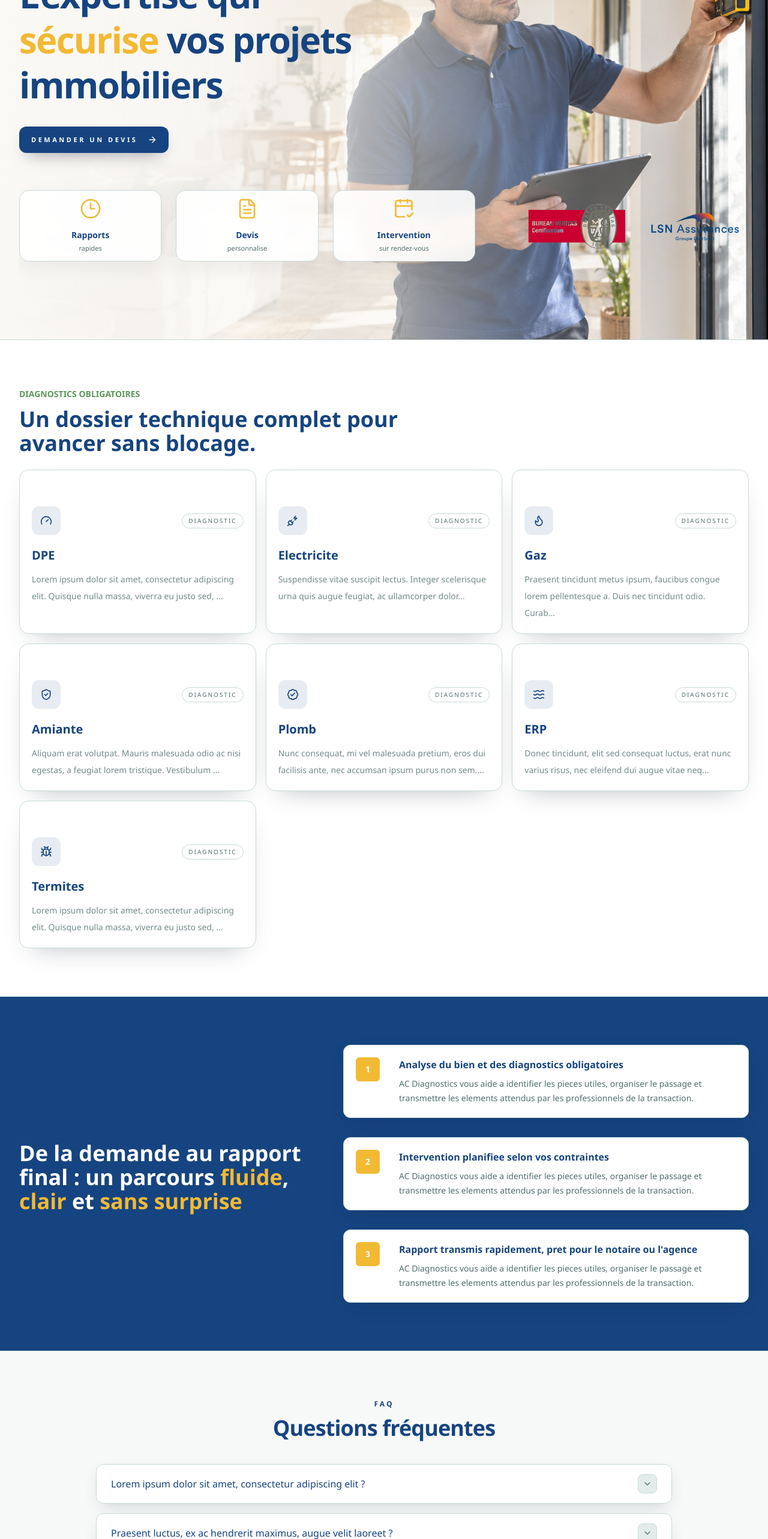
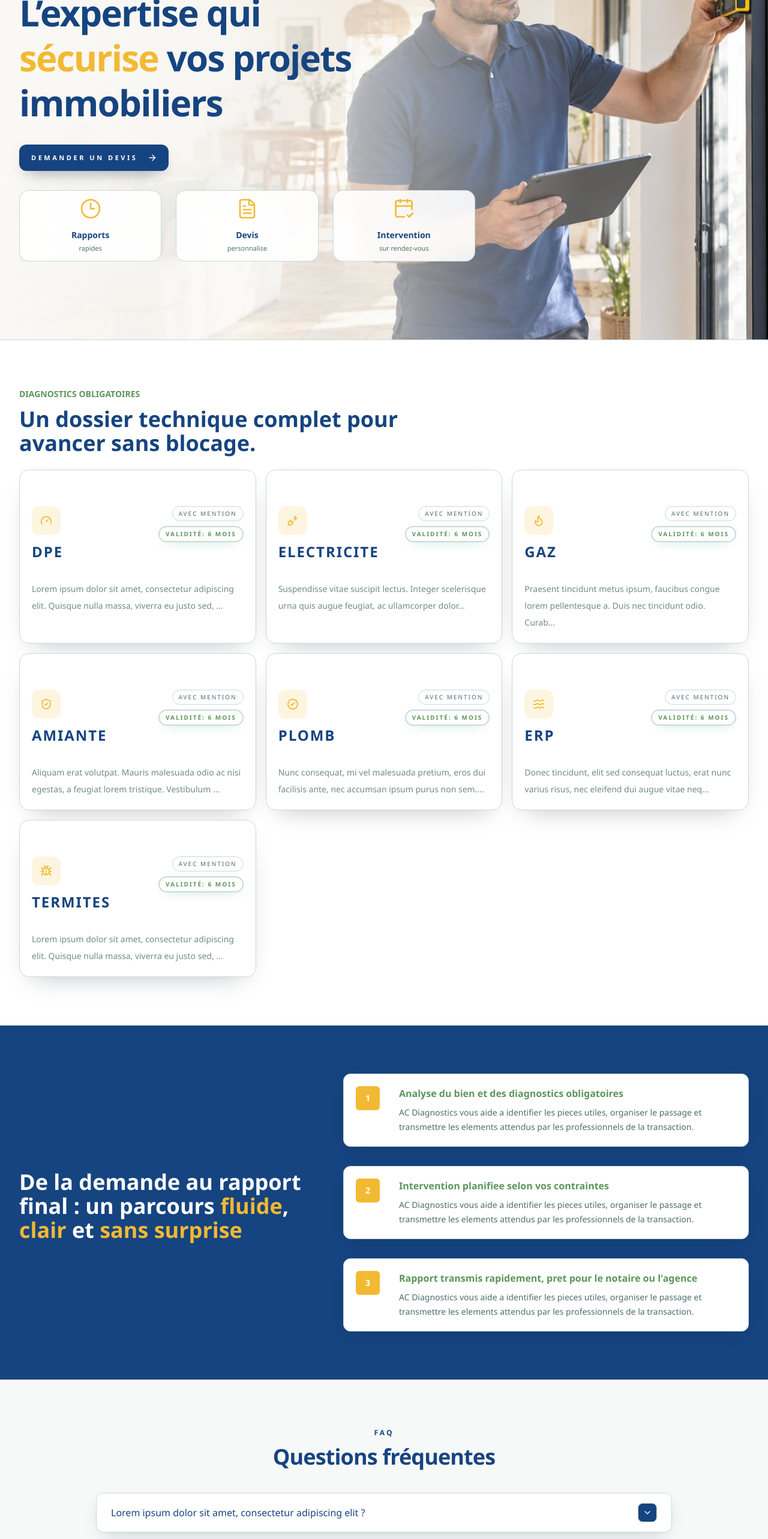
Before and after one commit to casuis/site-vitrine-AC-diag, a Next.js app: page / in a window 1280 px wide. Shown: the part 234-2800 px from the top of the page at 60% size. Built offline with nearby package versions, Linux system fonts and the light colour scheme.

Commit message:
feature: cards sections select + faq

```diff
--- a/src/app/globals.css
+++ b/src/app/globals.css
@@ -4,10 +4,10 @@
 @theme {
   --font-sans: "var(--font-poppins)", "Segoe UI", sans-serif;
   --color-blue-700: #164480;
-  --color-green-700: #5b965a;
+  --color-green-700: var(--ac-brand-700);
   --color-yellow-700: #f2b933;
   --color-jaune-700: #f2b933;
-  --color-vert-700: #5b965a;
+  --color-vert-700: var(--ac-brand-700);
   --color-background: hsl(0 0% 100%);
   --color-foreground: #164480;
   --color-card: hsl(0 0% 100%);
@@ -87,6 +87,27 @@ select {
   }
 }
 
+@keyframes phone-vibrate {
+  0% {
+    transform: rotate(0deg);
+  }
+  20% {
+    transform: rotate(-9deg);
+  }
+  40% {
+    transform: rotate(9deg);
+  }
+  60% {
+    transform: rotate(-7deg);
+  }
+  80% {
+    transform: rotate(7deg);
+  }
+  100% {
+    transform: rotate(0deg);
+  }
+}
+
 @layer utilities {
   .hero-arrow-slide {
     animation: hero-arrow-slide 0.8s ease-in-out infinite alternate;
@@ -95,6 +116,12 @@ select {
 
   .service-arrow {
     animation: service-arrow 1.3s ease-in-out infinite;
+    transform-origin: center;
+    will-change: transform;
+  }
+
+  .phone-vibrate {
+    animation: phone-vibrate 0.9s ease-in-out 3;
     transform-origin: center;
     will-change: transform;
   }
--- a/src/app/page.tsx
+++ b/src/app/page.tsx
@@ -12,30 +12,32 @@ const faqs = [
   {
     question: "Lorem ipsum dolor sit amet, consectetur adipiscing elit ?",
     answer:
-      "Lorem ipsum dolor sit amet, consectetur adipiscing elit. Sed do eiusmod tempor incididunt ut labore et dolore magna aliqua. Ut enim ad minim veniam, quis nostrud exercitation ullamco laboris nisi ut aliquip ex ea commodo consequat.",
+      "Lorem ipsum dolor sit amet, consectetur adipiscing elit. Sed do eiusmod tempor incididunt ut labore et dolore magna aliqua. Ut enim ad minim veniam, quis nostrud exercitation ullamco laboris nisi ut aliquip ex ea commodo consequat. Lorem ipsum dolor sit amet, consectetur adipiscing elit. Praesent luctus, ex ac hendrerit maximus, augue velit laoreet nibh, sed interdum eros lacus a risus.",
   },
   {
     question: "Praesent luctus, ex ac hendrerit maximus, augue velit laoreet ?",
     answer:
-      "Praesent luctus, ex ac hendrerit maximus, augue velit laoreet nibh, sed interdum eros lacus a risus. Integer mollis accumsan massa, sit amet imperdiet risus viverra non. Vestibulum ante ipsum primis in faucibus orci luctus et ultrices posuere cubilia curae.",
+      "Praesent luctus, ex ac hendrerit maximus, augue velit laoreet nibh, sed interdum eros lacus a risus. Integer mollis accumsan massa, sit amet imperdiet risus viverra non. Vestibulum ante ipsum primis in faucibus orci luctus et ultrices posuere cubilia curae. Lorem ipsum dolor sit amet, consectetur adipiscing elit. Suspendisse potenti. Vivamus id lectus feugiat rhoncus, in luctus lorem vehicula eu.",
   },
   {
     question: "Curabitur aliquam erat ac arcu efficitur, eu pretium magna suscipit ?",
     answer:
-      "Curabitur aliquam erat ac arcu efficitur, eu pretium magna suscipit. Pellentesque habitant morbi tristique senectus et netus et malesuada fames ac turpis egestas. Suspendisse potenti. Vivamus id lectus id lectus feugiat rhoncus.",
+      "Curabitur aliquam erat ac arcu efficitur, eu pretium magna suscipit. Pellentesque habitant morbi tristique senectus et netus et malesuada fames ac turpis egestas. Suspendisse potenti. Vivamus id lectus id lectus feugiat rhoncus. Lorem ipsum dolor sit amet, consectetur adipiscing elit. Nullam sed turpis vitae quam luctus fermentum ut a nibh.",
   },
   {
     question: "Donec porta, arcu ut feugiat tempus, nibh ligula feugiat sapien ?",
     answer:
-      "Donec porta, arcu ut feugiat tempus, nibh ligula feugiat sapien, at posuere metus ligula in nisi. Nulla facilisi. Nunc luctus, lorem non sagittis varius, felis neque consectetur ipsum, vitae feugiat velit tortor et massa.",
+      "Donec porta, arcu ut feugiat tempus, nibh ligula feugiat sapien, at posuere metus ligula in nisi. Nulla facilisi. Nunc luctus, lorem non sagittis varius, felis neque consectetur ipsum, vitae feugiat velit tortor et massa. Lorem ipsum dolor sit amet, consectetur adipiscing elit. Sed interdum eros lacus a risus, ut sodales mauris dictum nec.",
   },
 ]
 
 export default function HomePage() {
-  const [openIndex, setOpenIndex] = useState<number | null>(null)
+  const [openIndexes, setOpenIndexes] = useState<number[]>([])
 
   const toggleFAQ = (index: number) => {
-    setOpenIndex((current) => (current === index ? null : index))
+    setOpenIndexes((current) =>
+      current.includes(index) ? current.filter((item) => item !== index) : [...current, index],
+    )
   }
 
   return (
@@ -57,7 +59,7 @@ export default function HomePage() {
 
           <div className="space-y-4">
             {faqs.map((faq, index) => {
-              const isOpen = openIndex === index
+              const isOpen = openIndexes.includes(index)
 
               return (
                 <div
@@ -68,12 +70,16 @@ export default function HomePage() {
                     type="button"
                     onClick={() => toggleFAQ(index)}
                     aria-expanded={isOpen}
-                    className="flex w-full cursor-pointer items-center justify-between gap-4 rounded-xl px-5 py-4 text-left text-base font-medium text-foreground transition-colors hover:bg-accent/50 sm:px-6"
+                    className={`flex w-full cursor-pointer items-center justify-between gap-4 rounded-xl px-5 py-4 text-left text-base font-medium transition-colors duration-200 sm:px-6 ${
+                      isOpen ? "bg-[#164480] text-white" : "bg-white text-[#164480] hover:bg-[#164480] hover:text-white"
+                    }`}
                   >
                     <span>{faq.question}</span>
                     <span
-                      className={`flex h-8 w-8 shrink-0 items-center justify-center rounded-lg border border-border bg-muted text-muted-foreground transition-transform duration-300 ${
-                        isOpen ? "rotate-180" : "rotate-0"
+                      className={`flex h-8 w-8 shrink-0 items-center justify-center rounded-lg border transition-all duration-200 ${
+                        isOpen
+                          ? "rotate-180 border-[#164480]/20 bg-white text-[#164480]"
+                          : "border-[#164480] bg-[#164480] text-white"
                       }`}
                     >
                       <ChevronDown className="h-4 w-4" />
@@ -88,7 +94,7 @@ export default function HomePage() {
                     }`}
                   >
                     <div className="overflow-hidden">
-                      <div className="px-5 pb-5 pt-1 text-sm leading-7 text-muted-foreground sm:px-6">
+                      <div className="bg-yellow-50 px-5 pb-5 pt-1 text-base leading-8 text-[#164480] sm:px-6 sm:text-lg">
                         {faq.answer}
                       </div>
                     </div>
--- a/src/components/sections/hero-section.tsx
+++ b/src/components/sections/hero-section.tsx
@@ -34,13 +34,6 @@ export function HeroSection() {
                   <ArrowRight className="hero-arrow-slide h-4 w-4 shrink-0 text-white transition-colors duration-300 ease-out group-hover:text-[#164480]" />
                 </Link>
               </Button>
-              <Button
-                asChild
-                size="lg"
-                className="border border-white bg-white uppercase tracking-[0.2em] text-black shadow-[0_8px_20px_rgba(15,23,42,0.15)] transition-colors hover:border-[#f2b933] hover:bg-[#f2b933] hover:text-[#164480]"
-              >
-                {/* TODO verifier si garder */}
-              </Button>
             </div>
           </div>
         </div>
@@ -61,23 +54,6 @@ export function HeroSection() {
                 </div>
               ))}
             </div>
-
-            <div className="hidden items-center justify-center gap-4 lg:flex">
-              <Image
-                src="/bv-logo.png"
-                alt="Logo BV"
-                width={180}
-                height={180}
-                className="h-[180px] w-[180px] object-contain drop-shadow-[0_16px_28px_rgba(15,23,42,0.12)]"
-              />
-              <Image
-                src="/LSN-Assurances.png"
-                alt="Logo LSN assurances"
-                width={180}
-                height={180}
-                className="h-[180px] w-[180px] object-contain drop-shadow-[0_16px_28px_rgba(15,23,42,0.12)]"
-              />
-            </div>
           </div>
         </div>
       </div>
--- a/src/components/sections/process-section.tsx
+++ b/src/components/sections/process-section.tsx
@@ -54,7 +54,7 @@ export function ProcessSection() {
                 {index + 1}
               </div>
               <div>
-                <h3 className="font-semibold ac-brand-text content-center">{step}</h3>
+                <h3 className="font-semibold text-green-700 content-center">{step}</h3>
                 <p className="mt-2 text-sm leading-6 text-muted-foreground">
                   AC Diagnostics vous aide a identifier les pieces utiles, organiser le passage et transmettre les elements attendus par les professionnels de la transaction.
                 </p>
--- a/src/components/sections/services-section.tsx
+++ b/src/components/sections/services-section.tsx
@@ -2,6 +2,7 @@
 import { ArrowLeft } from "lucide-react"
 import { useState } from "react"
 
+import { Text } from "@/components/ui/text"
 import { diagnostics } from "@/lib/content/home"
 
 const loremCards = [
@@ -62,7 +63,8 @@ export function ServicesSection() {
 
         <div className={selectedDiagnostic ? "mt-6 grid gap-6 lg:grid-cols-[280px_minmax(0,1fr)]" : "mt-6"}>
           {selectedDiagnostic ? (
-            <div className="grid gap-3 rounded-2xl bg-white p-2 shadow-[0_18px_35px_-24px_rgba(0,0,0,0.8)]">
+            <div className="flex justify-center lg:justify-start">
+              <div className="flex w-full max-w-[240px] flex-col items-stretch gap-3">
                 {cards.map((item) => {
                   const Icon = item.icon
                   const isSelected = selectedDiagnostic.title === item.title
@@ -72,7 +74,7 @@ export function ServicesSection() {
                       key={item.title}
                       type="button"
                       onClick={() => handleMenuSelect(item.title)}
-                    className={`flex cursor-pointer items-center gap-4 rounded-xl border p-4 text-left transition-all duration-200 ${
+                      className={`flex w-full cursor-pointer items-center gap-4 rounded-xl border p-4 text-left transition-all duration-200 ${
                         isSelected
                           ? "border-primary bg-primary/5 shadow-[0_6px_18px_-10px_rgba(15,23,42,0.35)]"
                           : "border-border/70 bg-card hover:border-primary/30 hover:bg-muted/50"
@@ -80,15 +82,18 @@ export function ServicesSection() {
                     >
                       <span
                         className={`flex h-11 w-11 shrink-0 items-center justify-center rounded-md ${
-                        isSelected ? "bg-primary text-primary-foreground" : "bg-primary/10 text-primary"
+                          isSelected ? "bg-yellow-700 text-white" : "bg-yellow-700/15 text-yellow-700"
                         }`}
                       >
                         <Icon className="h-5 w-5" />
                       </span>
-                    <span className="text-sm font-semibold text-foreground">{item.title}</span>
+                      <Text as="span" style={3} className="!text-xl !font-bold !tracking-[0.08em] !text-[#164480]">
+                        {item.title}
+                      </Text>
                     </button>
                   )
                 })}
+              </div>
             </div>
           ) : null}
 
@@ -114,7 +119,7 @@ export function ServicesSection() {
                   className={`group relative flex cursor-pointer flex-col overflow-hidden rounded-2xl border bg-card p-5 text-left transition-all duration-300 ease-out hover:-translate-y-1 hover:scale-[1.01] ${
                     isExpanded
                       ? "col-span-full min-h-[420px] border-primary/60 bg-primary/5 shadow-[0_18px_42px_-24px_rgba(15,23,42,0.35)]"
-                      : "min-h-[230px] border-border/80 bg-card shadow-[0_18px_42px_-24px_rgba(15,23,42,0.35)] hover:border-primary/40"
+                      : "min-h-[230px] border-border/80 bg-card shadow-[0_18px_42px_-24px_rgba(15,23,42,0.35)] hover:border-primary/40 hover:grayscale-[0.08]"
                   } ${isBusy ? "ring-1 ring-primary/30" : ""}`}
                 >
                   <button
@@ -131,18 +136,35 @@ export function ServicesSection() {
                     <ArrowLeft className="h-4 w-4 service-arrow" />
                   </button>
 
-                  <div className="mt-10 flex items-center justify-between gap-3">
-                    <span className="flex h-12 w-12 shrink-0 items-center justify-center rounded-xl bg-primary/10 text-primary">
+                  <div className="mt-10 w-full">
+                    <div className="flex items-start justify-between gap-4">
+                      <div className="flex flex-col items-start">
+                        <span
+                          className={`flex h-12 w-12 shrink-0 items-center justify-center rounded-xl ${
+                            isExpanded ? "bg-yellow-700 text-white" : "bg-yellow-700/15 text-yellow-700"
+                          }`}
+                        >
                           <Icon className="h-5 w-5" />
                         </span>
+
+                        <Text as="h3" style={3} className="!mt-3 !text-2xl !font-bold !tracking-[0.08em] !text-[#164480]">
+                          {item.title}
+                        </Text>
+                      </div>
+
+                      <div className="flex flex-col items-end gap-2">
                         <span className="rounded-full border border-border/80 bg-white/80 px-2.5 py-1 text-[10px] font-medium uppercase tracking-[0.2em] text-muted-foreground">
-                      {isExpanded ? "Aperçu" : "Diagnostic"}
+                          {isExpanded ? "Aperçu" : "Avec mention"}
                         </span>
+                        <span className="rounded-full border-2 border-[var(--ac-brand-700)] bg-white px-2.5 py-1 text-[10px] font-bold uppercase tracking-[0.2em] text-[var(--ac-brand-700)] shadow-[0_8px_18px_-12px_rgba(22,148,75,0.8)]">
+                          Validité: 6 mois
+                        </span>
+                      </div>
+                    </div>
                   </div>
 
                   <div className={`mt-5 flex flex-1 flex-col ${isExpanded ? "justify-start" : "justify-between"}`}>
                     <div>
-                      <h3 className="text-xl font-semibold text-foreground">{item.title}</h3>
                       <p
                         className={`mt-3 text-sm leading-7 text-muted-foreground transition-all duration-300 ${
                           isExpanded ? "opacity-100" : "opacity-80"
@@ -153,8 +175,10 @@ export function ServicesSection() {
                     </div>
 
                     {isExpanded ? (
-                      <div className="mt-5 rounded-xl bg-white/80 p-4 text-left shadow-[inset_0_0_0_1px_rgba(15,23,42,0.04)]">
-                        <p className="text-sm leading-7 text-foreground/80">{item.description}</p>
+                      <div className="mt-5 rounded-xl bg-yellow-700/15 p-4 text-left text-[var(--ac-brand-900)] shadow-[inset_0_0_0_1px_rgba(15,23,42,0.04)]">
+                        <p className="text-lg leading-8 text-[var(--ac-brand-900)] sm:text-xl sm:leading-9">
+                          {item.description} Lorem ipsum dolor sit amet, consectetur adipiscing elit. Sed do eiusmod tempor incididunt ut labore et dolore magna aliqua. Ut enim ad minim veniam, quis nostrud exercitation ullamco laboris nisi ut aliquip ex ea commodo consequat.
+                        </p>
                       </div>
                     ) : null}
                   </div>
--- a/src/lib/email.ts
+++ b/src/lib/email.ts
@@ -34,7 +34,7 @@ export async function sendContactEmail(data: ContactFormData) {
   const { resend, fromEmail, toEmail } = getResendClient()
   const html = `
     <h1>Nouvelle demande de devis</h1>
-    <p>Un visiteur a soumis le formulaire de contact depuis le site AC Diagnostics.</p>
+    <p>Un visiteur a soumis le formulaire de contact depuis le site DiagOuest.</p>
     <ul>
       <li><strong>Nom :</strong> ${data.name}</li>
       <li><strong>Téléphone :</strong> ${data.phone}</li>
--- a/src/styles/theme.css
+++ b/src/styles/theme.css
@@ -7,29 +7,3 @@
   --ac-black: hsl(0 0% 0%);
   --ac-muted: hsl(172 18% 91%);
 }
-
-.ac-brand-bg {
-  background-color: var(--ac-brand-900);
-}
-
-.ac-brand-bg-soft {
-  background-color: var(--ac-brand-50);
-}
-
-.ac-brand-text {
-  color: var(--ac-brand-900);
-}
-
-.ac-brand-text-soft {
-  color: var(--ac-brand-700);
-}
-
-.ac-brand-card {
-  background-color: var(--ac-white);
-  border: 1px solid rgba(15, 23, 42, 0.08);
-}
-
-.ac-brand-card-filled {
-  background-color: var(--ac-brand-50);
-  border: 1px solid rgba(18, 94, 104, 0.12);
-}
```
Also changed, not shown: src/components/site-header.tsx (+4 -4 lines), retour.txt, 1 other file (tests, documents, lock files or other folders). Lines whose indentation alone changed are shown as unchanged.
